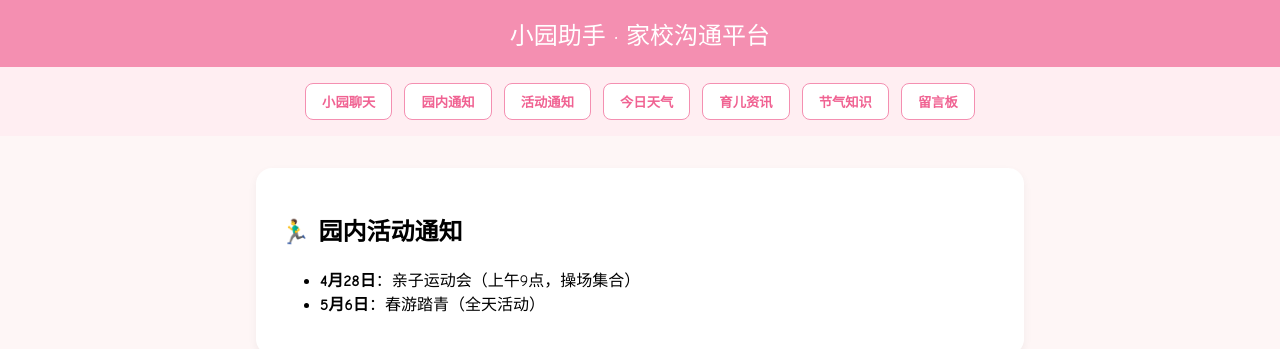
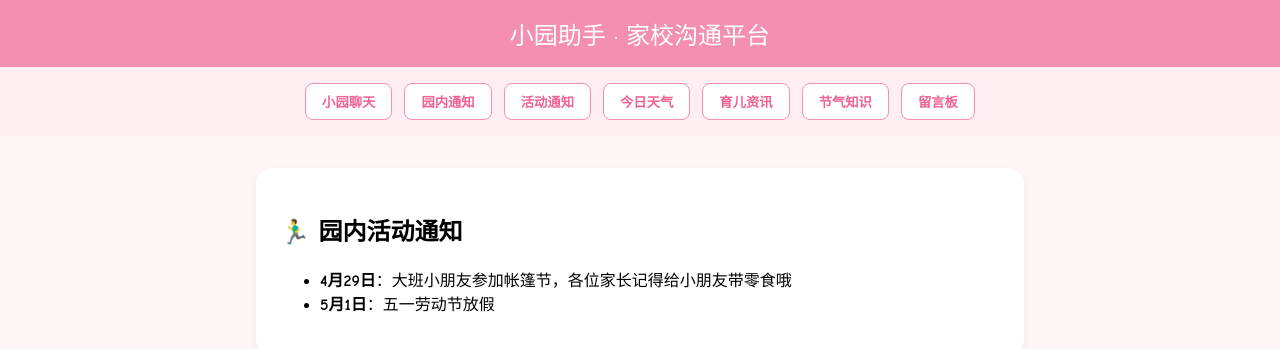
Before and after one commit to mengxy23/xiaoyuan, a plain HTML site: page index.html in a window 1280 px wide. Both pictures are taken after a click on the button "活动通知". Drawn offline with Linux system fonts and the light colour scheme; no server answers.

Commit message:
Update index.html

```diff
--- a/index.html
+++ b/index.html
@@ -44,7 +44,7 @@
 
 <section id="notice"><h2>📢 园内通知</h2><ul><li><strong>2025-05-01</strong> 五一劳动节放假安排</li><li><strong>2025-04-29</strong> 大班帐篷节</li></ul></section>
 
-<section id="activity"><h2>🏃‍♂️ 园内活动通知</h2><ul><li><strong>4月28日</strong>：亲子运动会（上午9点，操场集合）</li><li><strong>5月6日</strong>：春游踏青（全天活动）</li></ul></section>
+<section id="activity"><h2>🏃‍♂️ 园内活动通知</h2><ul><li><strong>4月29日</strong>：大班小朋友参加帐篷节，各位家长记得给小朋友带零食哦</li><li><strong>5月1日</strong>：五一劳动节放假</li></ul></section>
 
 <section id="weather"><h2>☀ 今日天气（长春）</h2><p id="weatherData">加载中...</p></section>
 
```
